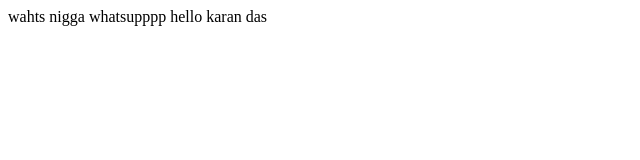
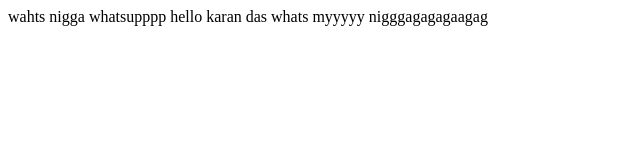
Before and after one commit to karandas621-tech/campus-eye, a plain HTML site: page hello.html in a window 1280 px wide. Shown: the whole page, without its empty margins (0-640 px from the left). Drawn offline with Linux system fonts and the light colour scheme.

Commit message:
add kr liya

```diff
--- a/hello.html
+++ b/hello.html
@@ -13,5 +13,9 @@
 
     hello karan das
 
+
+
+    whats myyyyy nigggagagagaagag
+
 </body>
 </html>
```
